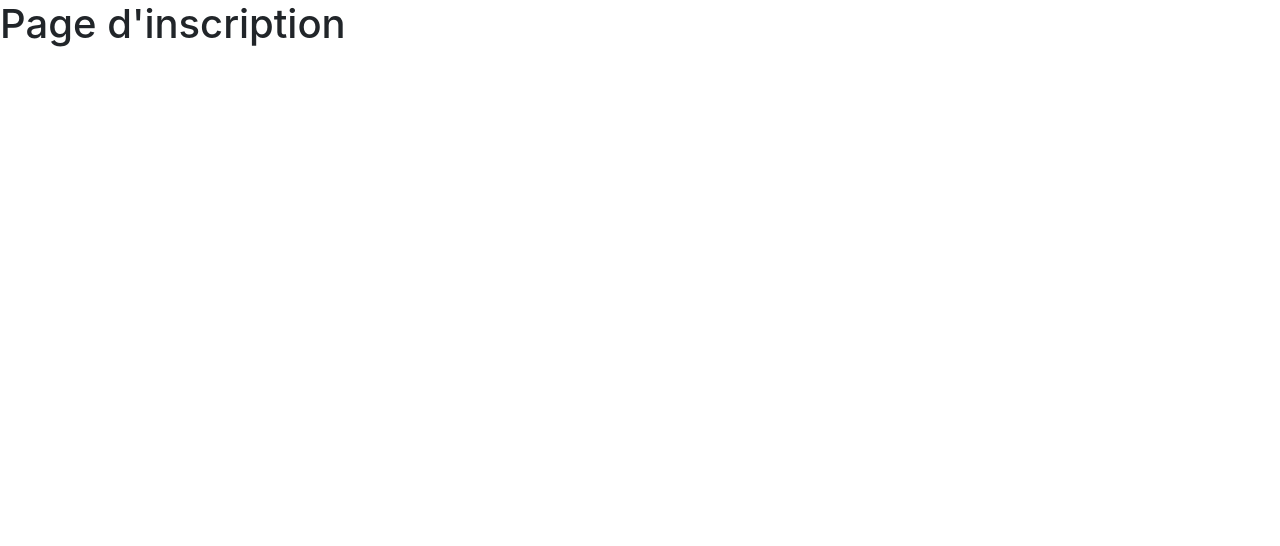
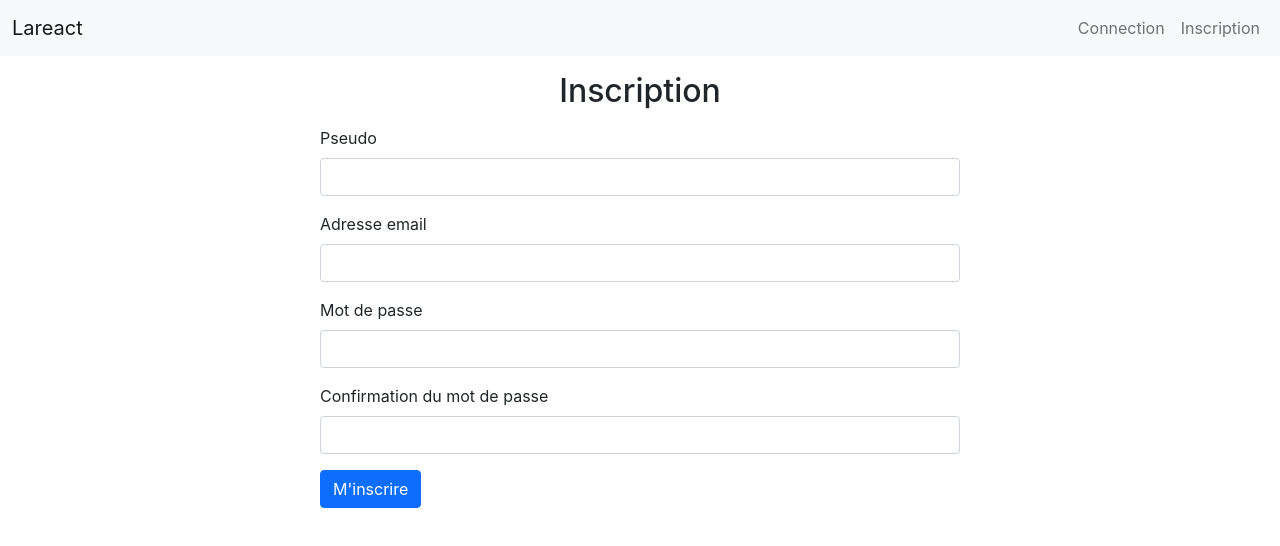
Before and after one commit to bezedache29/lareact-app, a React (Create React App) app: page /register in a window 1280 px wide. Shown: the top 546 px of the page. Built offline with nearby package versions, Linux system fonts and the light colour scheme.

Commit message:
Composant inscription

```diff
--- a/src/components/auth/Register.js
+++ b/src/components/auth/Register.js
@@ -1,18 +1,74 @@
 import React, { Component } from 'react'
+import Navbar from '../partials/Navbar'
 
 export class Register extends Component {
   constructor(props) {
     super(props)
 
     this.state = {
+       pseudo: "",
+       email: "",
+       pwd: "",
+       pwdConfirm: ""
+    }
+  }
 
-    }
+  handlePseudoChange = event => {
+    this.setState({ pseudo: event.target.value }, () => {
+      console.log(this.state)
+    })
+  }
+
+  handleEmailChange = event => {
+    this.setState({ email: event.target.value }, () => {
+      console.log(this.state)
+    })
+  }
+
+  handlePwdChange = event => {
+    this.setState({ pwd: event.target.value }, () => {
+      console.log(this.state)
+    })
+  }
+
+  handlePwdConfirmChange = event => {
+    this.setState({ pwdConfirm: event.target.value }, () => {
+      console.log(this.state)
+    })
+  }
+
+  handleSubmit = event => {
+    event.preventDefault()
+    console.log('inscription')
   }
 
   render() {
     return (
       <>
-        <h1>Page d'inscription</h1>
+        <Navbar />
+
+        <div className="w-50 mx-auto">
+          <h2 className="my-3 text-center">Inscription</h2>
+          <form method="POST" onSubmit={ this.handleSubmit }>
+            <div className="mb-3">
+              <label htmlFor="pseudo" className="form-label">Pseudo</label>
+              <input type="text" className="form-control" id="pseudo" onChange={ this.handlePseudoChange } />
+            </div>
+            <div className="mb-3">
+              <label htmlFor="email" className="form-label">Adresse email</label>
+              <input type="email" className="form-control" id="email" aria-describedby="emailHelp" onChange={ this.handleEmailChange } />
+            </div>
+            <div className="mb-3">
+              <label htmlFor="pwd" className="form-label">Mot de passe</label>
+              <input type="password" className="form-control" id="pwd" onChange={ this.handlePwdChange } />
+            </div>
+            <div className="mb-3">
+              <label htmlFor="pwd-confirm" className="form-label">Confirmation du mot de passe</label>
+              <input type="password" className="form-control" id="pwd-confirm" onChange={ this.handlePwdConfirmChange } />
+            </div>
+            <button type="submit" className="btn btn-primary">M'inscrire</button>
+          </form>
+        </div>
       </>
     )
   }
--- a/src/components/partials/Navbar.js
+++ b/src/components/partials/Navbar.js
@@ -14,22 +14,22 @@ export class Navbar extends Component {
   render() {
     return (
       <>
-          <nav class="navbar navbar-expand-lg navbar-light bg-light">
-            <div class="container-fluid">
+          <nav className="navbar navbar-expand-lg navbar-light bg-light">
+            <div className="container-fluid">
 
-              <Link to="/" class="navbar-brand">Lareact</Link>
+              <Link to="/" className="navbar-brand">Lareact</Link>
 
-              <button class="navbar-toggler" type="button" data-bs-toggle="collapse" data-bs-target="#navbarSupportedContent" aria-controls="navbarSupportedContent" aria-expanded="false" aria-label="Toggle navigation">
-                <span class="navbar-toggler-icon"></span>
+              <button className="navbar-toggler" type="button" data-bs-toggle="collapse" data-bs-target="#navbarSupportedContent" aria-controls="navbarSupportedContent" aria-expanded="false" aria-label="Toggle navigation">
+                <span className="navbar-toggler-icon"></span>
               </button>
 
-              <div class="collapse navbar-collapse" id="navbarSupportedContent">
-                <ul class="navbar-nav ms-auto mb-2 mb-lg-0">
-                  <li class="nav-item">
-                    <Link to="/login" class="nav-link">Connection</Link>
+              <div className="collapse navbar-collapse" id="navbarSupportedContent">
+                <ul className="navbar-nav ms-auto mb-2 mb-lg-0">
+                  <li className="nav-item">
+                    <Link to="/login" className="nav-link">Connection</Link>
                   </li>
-                  <li class="nav-item">
-                    <Link to="/register" class="nav-link">Inscription</Link>
+                  <li className="nav-item">
+                    <Link to="/register" className="nav-link">Inscription</Link>
                   </li>
                 </ul>
               </div>
```
